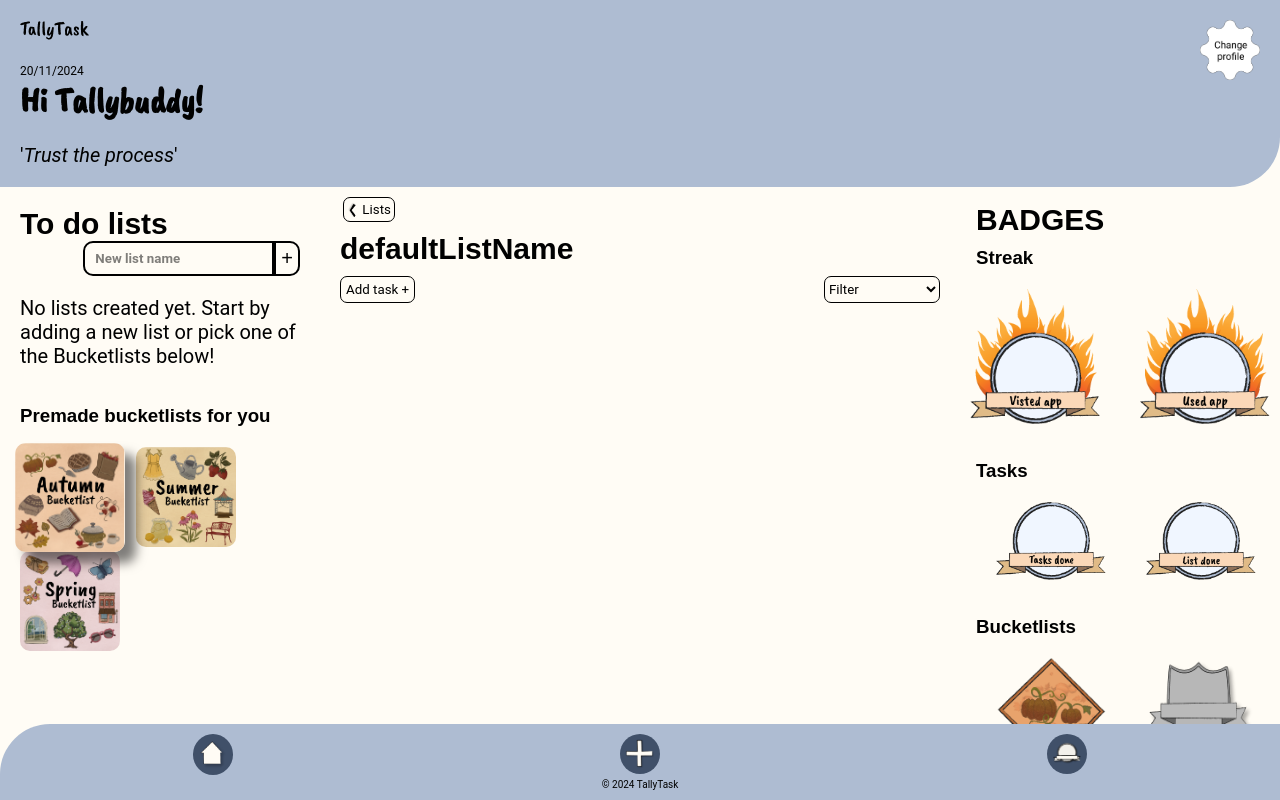
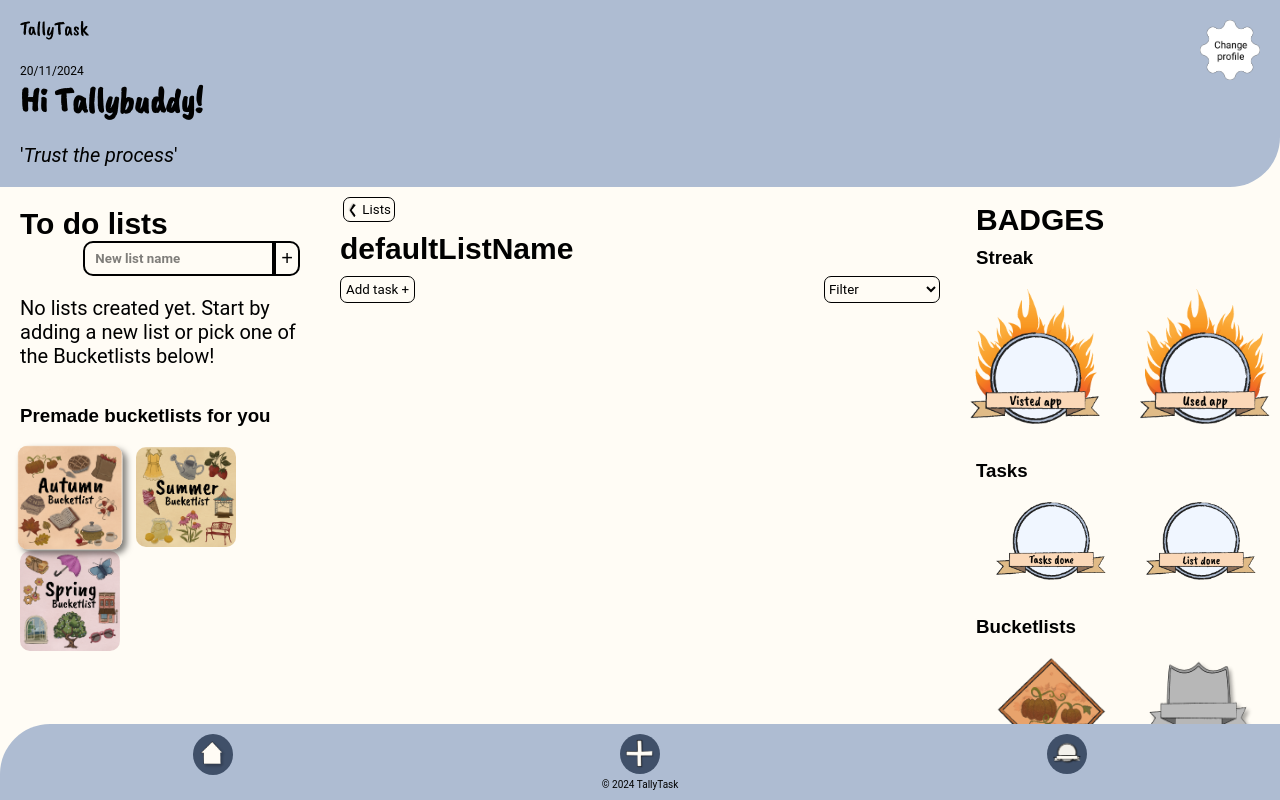
Before and after one commit to EEE95/tallytask, a React (Vite) app: page / in a window 1280 px wide. In both pictures the pointer is over the picture 70 px from the left and 497 px from the top of the page. Shown: the top 800 px of the page. Built offline with nearby package versions, Linux system fonts and the light colour scheme; a web font is replaced by a local one.

Commit message:
hover funktion

```diff
--- a/src/css/style.css
+++ b/src/css/style.css
@@ -211,8 +211,8 @@ h3, h4 {
   margin-right: 1em;
 }
 .home-page .reveal-image:hover {
-  transform: scale(1.1);
-  box-shadow: 10px 10px 10px rgba(0, 0, 0, 0.5);
+  transform: scale(1.05);
+  box-shadow: 4px 4px 6px rgba(0, 0, 0, 0.5);
 }
 .home-page .reveal-image .reveal-image.faded {
   opacity: 0.5;
--- a/src/css/style.scss
+++ b/src/css/style.scss
@@ -236,8 +236,8 @@ h3, h4{
         border-radius: 10px;
         margin-right: 1em;
         &:hover {
-            transform: scale(1.1);
-            box-shadow: 10px 10px 10px rgba(0, 0, 0, 0.5);
+            transform: scale(1.05);
+            box-shadow: 4px 4px 6px rgba(0, 0, 0, 0.5);
       }
 
       .reveal-image.faded {
```
Also changed, not shown: 1 other file (tests, documents, lock files or other folders).
